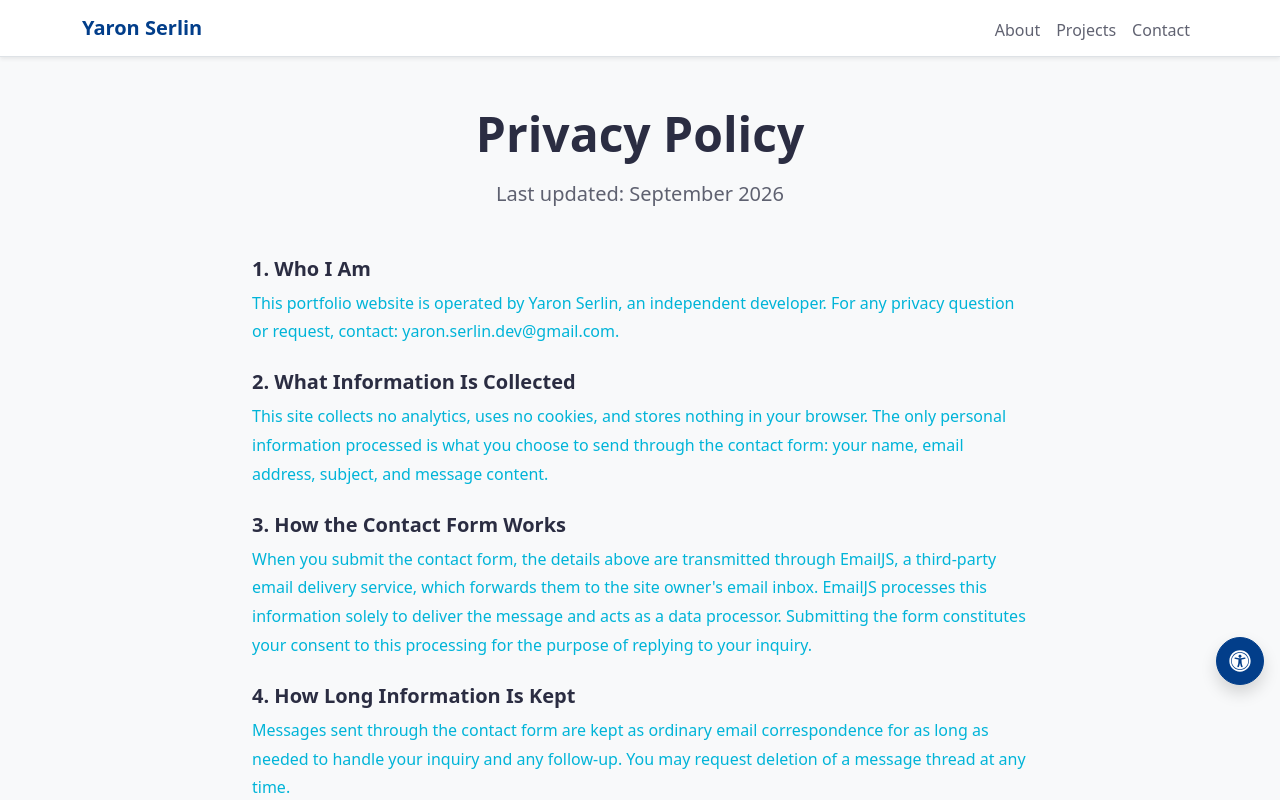
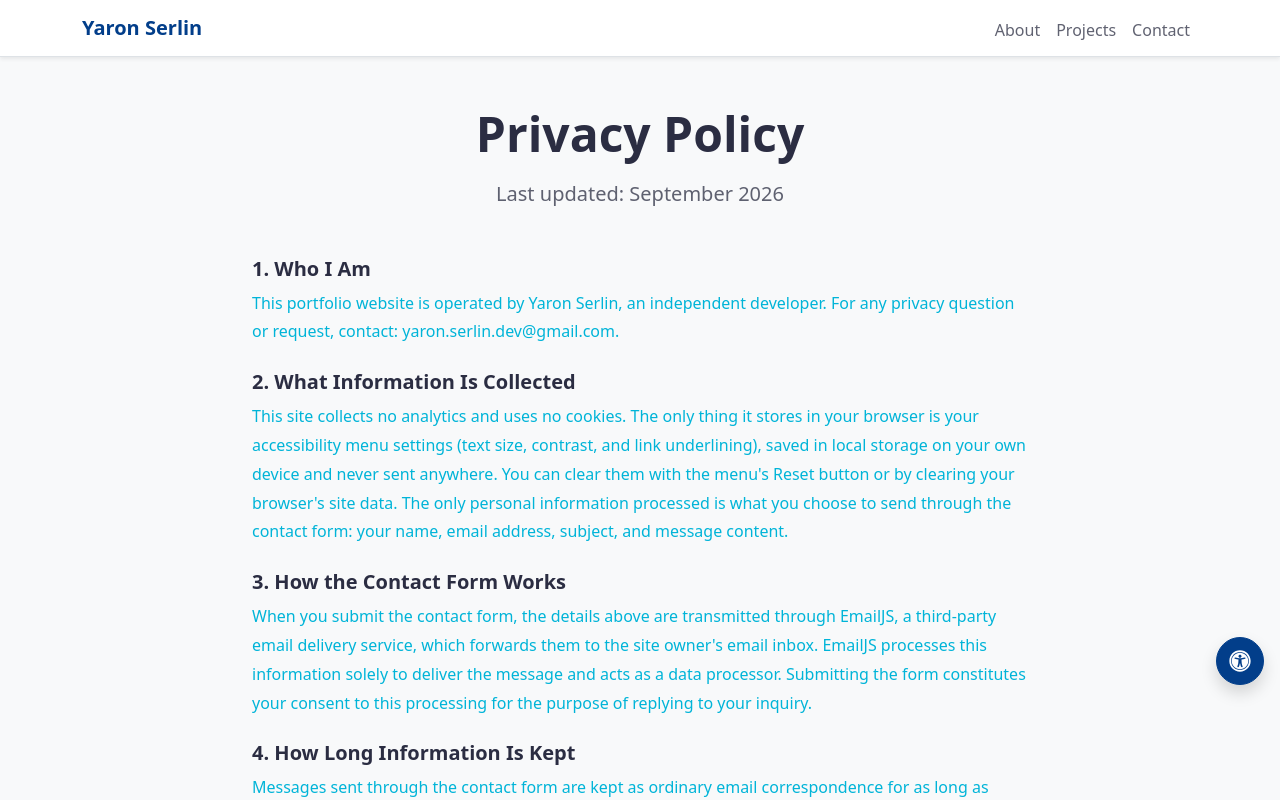
Before and after one commit to yaronserlin/portfolio, a React (Vite) app: page /privacy in a window 1280 px wide. Shown: the top 800 px of the page. Built offline with nearby package versions, Linux system fonts and the light colour scheme; no server answers.

Commit message:
Privacy policy: note that accessibility settings are saved in the browser

```diff
--- a/src/pages/PrivacyPage.jsx
+++ b/src/pages/PrivacyPage.jsx
@@ -15,7 +15,7 @@ const sections = [
     },
     {
         heading: '2. What Information Is Collected',
-        content: `This site collects no analytics, uses no cookies, and stores nothing in your browser. The only personal information processed is what you choose to send through the contact form: your name, email address, subject, and message content.`
+        content: `This site collects no analytics and uses no cookies. The only thing it stores in your browser is your accessibility menu settings (text size, contrast, and link underlining), saved in local storage on your own device and never sent anywhere. You can clear them with the menu's Reset button or by clearing your browser's site data. The only personal information processed is what you choose to send through the contact form: your name, email address, subject, and message content.`
     },
     {
         heading: '3. How the Contact Form Works',
```
